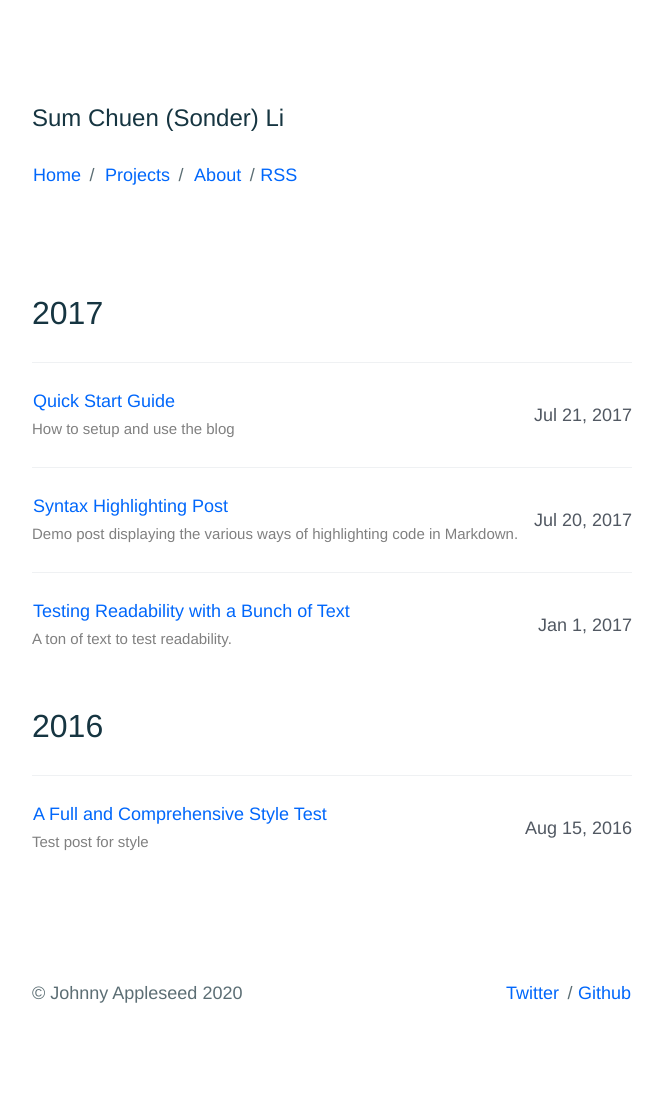
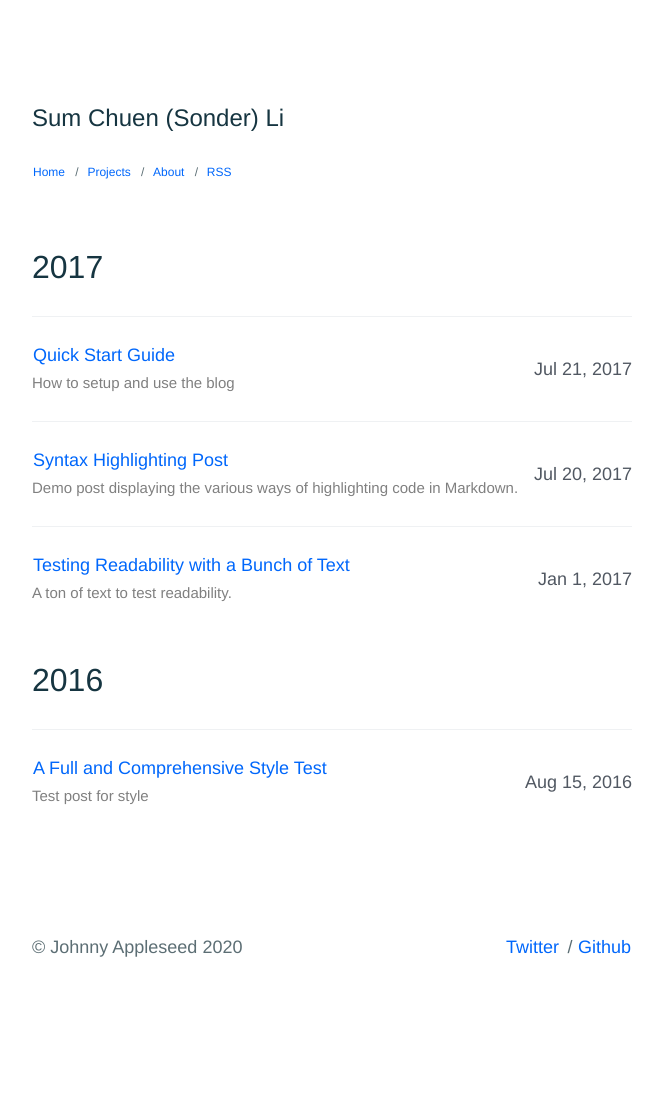
Before and after one commit to sumchuenli/sumchuenli.github.io, a Jekyll site: the page built from index.html, in a window 1280 px wide. Shown: the whole page, without its empty margins (308-971 px from the left). Built offline with Jekyll 4.4.1, drawn with Linux system fonts in a browser that asks for light colours; after the commit the page ends 1061 px from its top, so only the background shows below that.

Commit message:
slight css changes

```diff
--- a/_sass/components/_page.scss
+++ b/_sass/components/_page.scss
@@ -7,7 +7,7 @@
 }
 
 .c-page__header {
-    margin-bottom: 10rem; // 100px
+    margin-bottom: 6rem; // 100px
 
     h1 {
         margin-bottom: 2.5rem; // 25px
--- a/_sass/helpers/_mixins.scss
+++ b/_sass/helpers/_mixins.scss
@@ -57,7 +57,7 @@
 
 @mixin fs--meta {
     line-height: 1;
-    font-size: 1.8rem; // 18px
+    font-size: 1.2rem; // 18px
 }
 
 @mixin fs--caption {
```
Also changed, not shown: _includes/header.html (+7 -3 lines).
